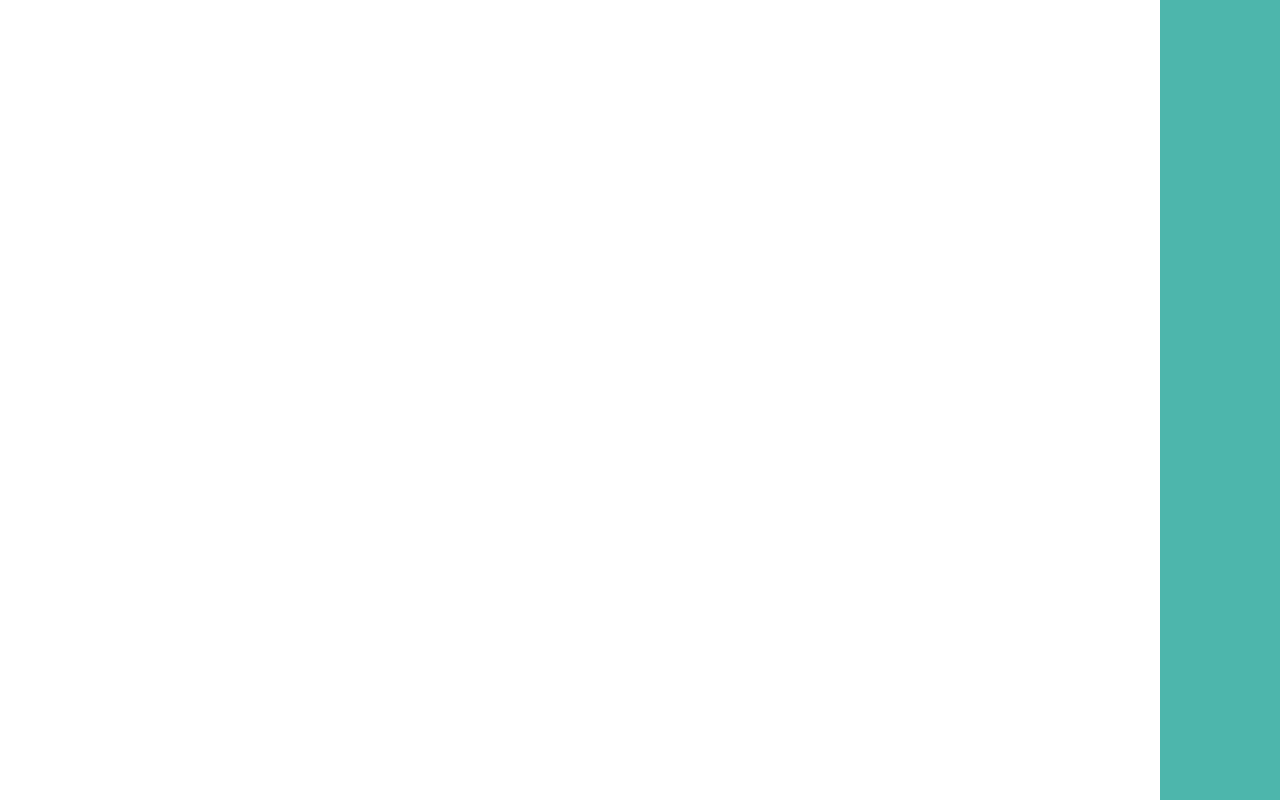
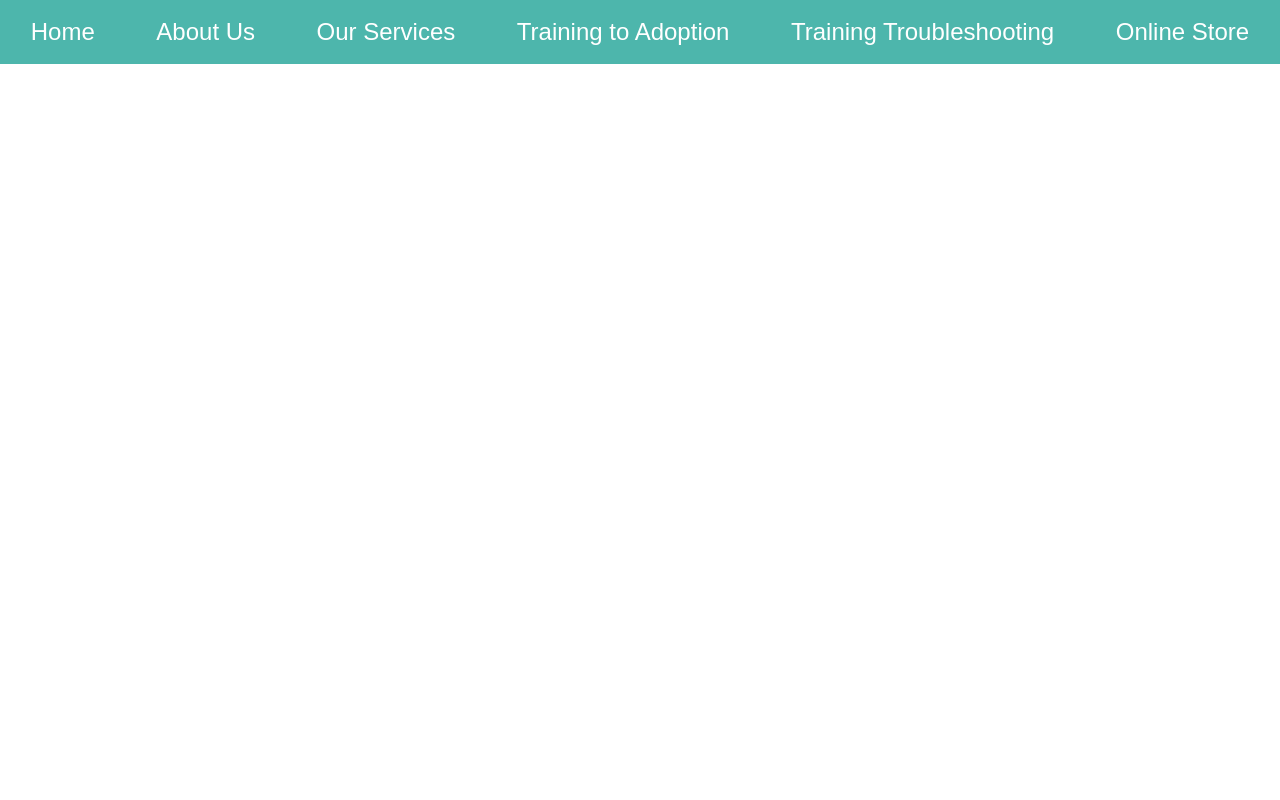
Before and after one commit to sdserage/dog-training-site, a React (Create React App) app: page /about in a window 1280 px wide. Built offline with nearby package versions, Linux system fonts and the light colour scheme.

Commit message:
Set up navbar settings for the desktop view, deleted tablet view info

```diff
--- a/src/components/Main/Main.css
+++ b/src/components/Main/Main.css
@@ -1,14 +1,26 @@
+h1 {
+  font-size: 2em; }
+
+h2 {
+  font-size: 1.5em; }
+
+h3 {
+  font-size: 1.17em; }
+
+h4 {
+  font-size: 1.12em; }
+
+h5 {
+  font-size: .83em; }
+
+h6 {
+  font-size: .75em; }
+
 /* Mobile View */
 .main-wrapper {
   padding-top: 64px; }
 
-/* Tablet View */
-@media (min-width: 760px) {
+/* Desktop View */
+@media (min-width: 1024px) and (orientation: portrait), (min-width: 1024px) and (orientation: landscape) {
   .main-wrapper {
-    padding-top: 0;
-    padding-right: 100px; } }
-
-/* Desktop View */
-@media (min-width: 1309px) {
-  .main-wrapper {
-    padding-top: 80px; } }
+    padding-top: 64px; } }
--- a/src/components/Main/Main.sass
+++ b/src/components/Main/Main.sass
@@ -1,16 +1,28 @@
+h1
+  font-size: 2em
+
+h2
+  font-size: 1.5em
+
+h3
+  font-size: 1.17em
+
+h4
+  font-size: 1.12em
+
+h5
+  font-size: .83em
+
+h6
+  font-size: .75em
+
+
 /* Mobile View */
 .main-wrapper
   padding-top: 64px
 
 
-/* Tablet View */
-@media (min-width: 760px)
+/* Desktop View */
+@media (min-width: 1024px) and (orientation: portrait), (min-width: 1024px) and (orientation: landscape)
   .main-wrapper
-    padding-top: 0
-    padding-right: 100px
-
-
-/* Desktop View */
-@media (min-width: 1309px)
-  .main-wrapper
-    padding-top: 80px
+    padding-top: 64px
--- /dev/null
+++ b/src/components/NavBar/DesktopNav/DesktopNav.jsx
@@ -0,0 +1,45 @@
+import React, {Component} from 'react';
+import '../NavBar.css';
+/* Components */
+import {Link} from 'react-router-dom';
+
+class DesktopNav extends Component {
+  constructor(props){
+    super(props);
+    this.state = {
+
+    };
+  };
+
+  render(){
+    return (
+      <nav className="desktop-navbar">
+        <Link to='/'>
+          <h2>Home</h2>
+        </Link>
+
+        <Link to='/about'>
+          <h2>About Us</h2>
+        </Link>
+
+        <Link to='/services'>
+          <h2>Our Services</h2>
+        </Link>
+
+        <Link to='/adoption'>
+          <h2>Training to Adoption</h2>
+        </Link>
+
+        <Link to='/troubleshooting'>
+          <h2>Training Troubleshooting</h2>
+        </Link>
+
+        <Link to='/store'>
+          <h2>Online Store</h2>
+        </Link>
+      </nav>
+    );
+  };
+}
+
+export default DesktopNav;
--- a/src/components/NavBar/NavBar.css
+++ b/src/components/NavBar/NavBar.css
@@ -5,35 +5,20 @@
 .desktop-navbar {
   display: none; }
 
-/* Tablet View */
-@media (min-width: 760px) {
+/* Desktop View */
+@media (min-width: 1024px) and (orientation: portrait), (min-width: 1024px) and (orientation: landscape) {
   .mobile-navbar {
     display: none; }
   .mobile-navbar-popover {
-    display: none; }
-  .tablet-navbar {
-    position: fixed;
-    z-index: 8000;
-    top: 0;
-    right: 0;
-    height: 100%;
-    width: 120px;
-    display: block;
-    background-color: #4db6ac; } }
-
-/* Desktop View */
-@media (min-width: 1309px) {
-  .mobile-navbar {
-    display: none; }
-  .mobile-navbar-popover {
-    display: none; }
-  .tablet-navbar {
     display: none; }
   .desktop-navbar {
     position: fixed;
     z-index: 8000;
     top: 0;
     width: 100%;
-    height: 80px;
-    display: block;
-    background-color: #4db6ac; } }
+    background-color: #4db6ac;
+    color: white;
+    display: flex;
+    justify-content: space-around; }
+    .desktop-navbar h2 {
+      padding: 20px 5px 20px 5px; } }
--- a/src/components/NavBar/NavBar.jsx
+++ b/src/components/NavBar/NavBar.jsx
@@ -3,6 +3,7 @@ import './NavBar.css';
 /* Components */
 import {Link} from 'react-router-dom';
 import MobileNav from './MobileNav/MobileNav';
+import DesktopNav from './DesktopNav/DesktopNav';
 
 class NavBar extends Component {
   constructor(props){
@@ -16,11 +17,7 @@ class NavBar extends Component {
     return (
       <div>
         <MobileNav/>
-        <nav className="tablet-navbar">
-
-        </nav>
-        <nav className="desktop-navbar">
-        </nav>
+        <DesktopNav/>
       </div>
     );
   };
--- a/src/components/NavBar/NavBar.sass
+++ b/src/components/NavBar/NavBar.sass
@@ -8,34 +8,12 @@
   display: none
 
 
-/* Tablet View */
-@media (min-width: 760px)
+/* Desktop View */
+@media (min-width: 1024px) and (orientation: portrait), (min-width: 1024px) and (orientation: landscape)
   .mobile-navbar
     display: none
 
   .mobile-navbar-popover
-    display: none
-
-  .tablet-navbar
-    position: fixed
-    z-index: 8000
-    top: 0
-    right: 0
-    height: 100%
-    width: 120px
-    display: block
-    background-color: $lightColor
-
-
-/* Desktop View */
-@media (min-width: 1309px)
-  .mobile-navbar
-    display: none
-
-  .mobile-navbar-popover
-    display: none
-
-  .tablet-navbar
     display: none
 
   .desktop-navbar
@@ -43,6 +21,9 @@
     z-index: 8000
     top: 0
     width: 100%
-    height: 80px
-    display: block
     background-color: $lightColor
+    color: white
+    display: flex
+    justify-content: space-around
+    h2
+      padding: 20px 5px 20px 5px
```
